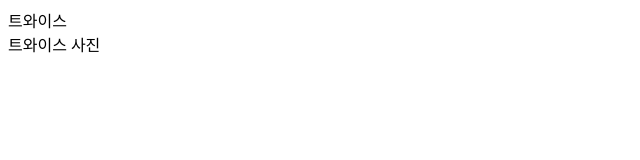
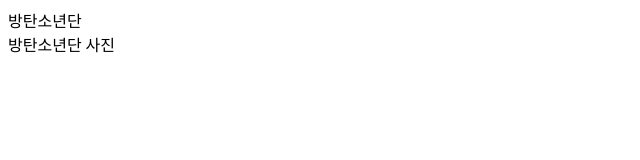
Before and after one commit to lang0909/bts-army-page, a plain HTML site: page index.html in a window 1280 px wide. Shown: the full height of the page, 0-640 px from the left. Drawn offline with Linux system fonts and the light colour scheme.

Commit message:
Replace twice text by bts

```diff
--- a/index.html
+++ b/index.html
@@ -1,4 +1,4 @@
 <html>
-	<head>트와이스</head>
-	<div>트와이스 사진</div>
+	<head>방탄소년단</head>
+	<div>방탄소년단 사진</div>
 </html>
```
